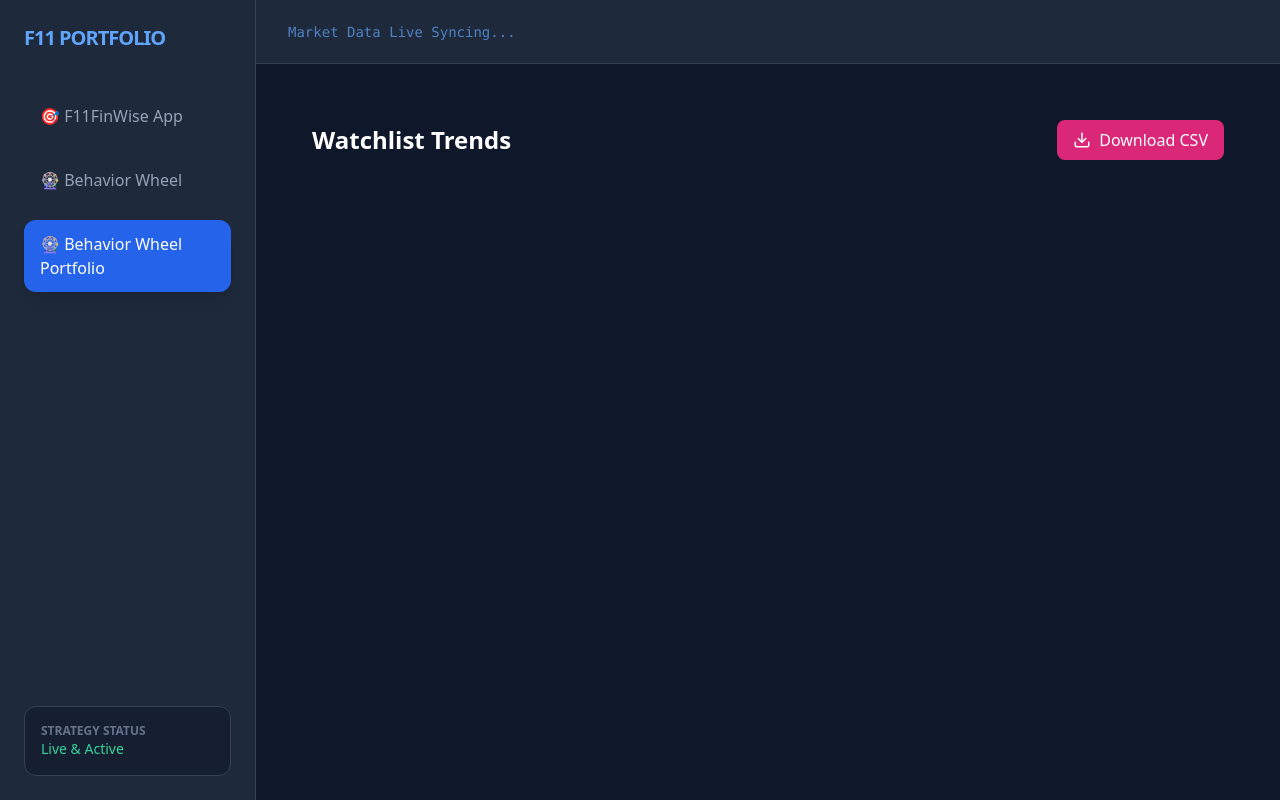
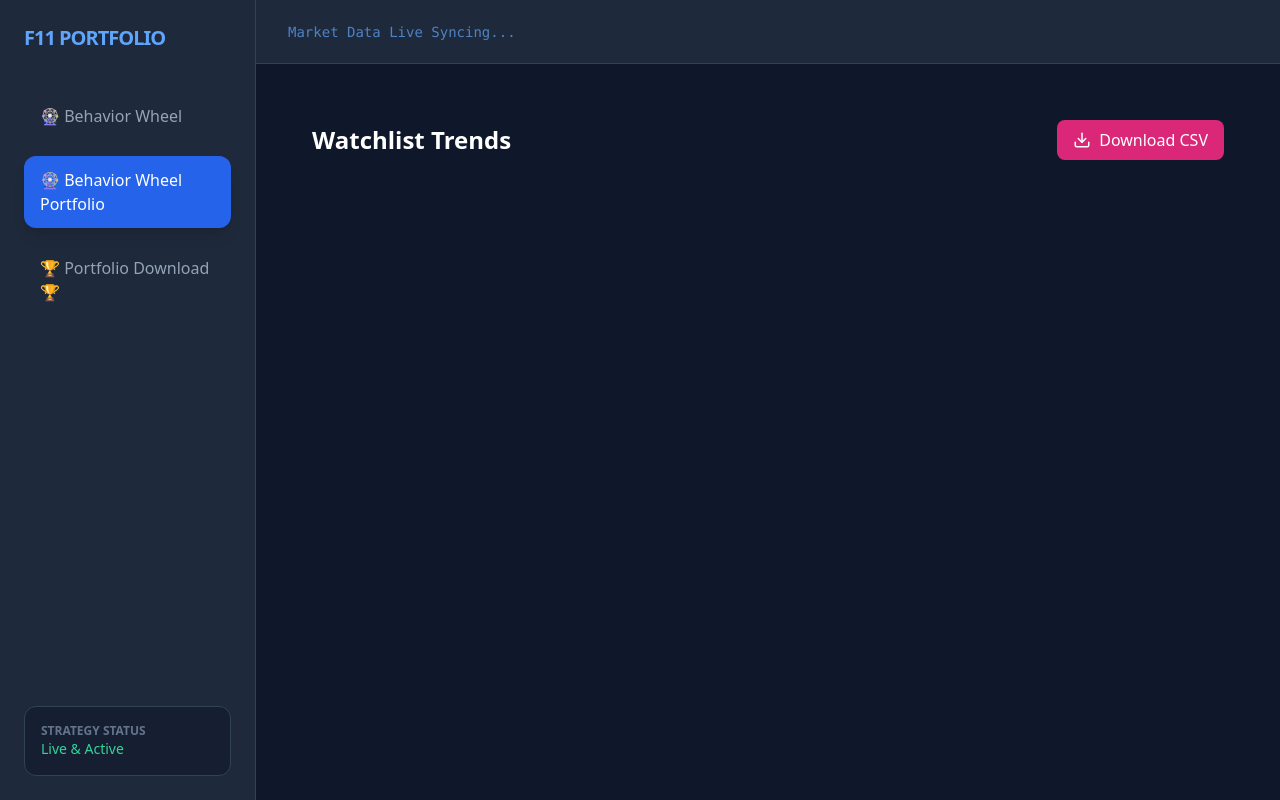
Before and after one commit to anusin1805/F11PortfolioWheelBiasesDriven, a React (Create React App) app: page / in a window 1280 px wide. Built offline with nearby package versions, Linux system fonts and the light colour scheme.

Commit message:
Update App.js

```diff
--- a/src/App.js
+++ b/src/App.js
@@ -6,9 +6,22 @@ function App() {
   const [iframeUrl, setIframeUrl] = useState("https://anusin1805.github.io/F11BehaviourFinanceWheelTest/");
 
   const navLinks = [
-    { id: 'F11Grow', label: '🎯 F11FinWise App', url: "https://anusin1805.github.io/F11BehaviourFinanceWheelTest/" },
-    { id: 'profile', label: '🎡 Behavior Wheel', url: "https://anusin1805.github.io/F11BehaviourFinanceWheelTest/" },
-    { id: 'Portfolio', label: '🎡 Behavior Wheel Portfolio', isReact: true },
+    {
+      id: 'profile',
+      label: '🎡 Behavior Wheel',
+      url: "https://anusin1805.github.io/F11BehaviourFinanceWheelTest/"
+    },
+    {
+      id: 'Portfolio',
+      label: '🎡 Behavior Wheel Portfolio',
+      isReact: true
+    },
+    {
+      id: 'PortfolioDownload',
+      label: '🏆 Portfolio Download 🏆',
+      // This is the Google Sheet URL with minimal parameters for embedding
+      url: "https://docs.google.com/spreadsheets/d/11-G1tbWMxIrPVCi1npZOCfs-MZmr_4qBobcRCyP_viE/edit?usp=sharing&widget=true&headers=false&rm=minimal"
+    },
   ];
 
   return (
@@ -50,12 +63,20 @@ function App() {
             /* Render the Live Watchlist Component */
             <FinWiseIntegration />
           ) : (
-            /* Render the External Tools in an Iframe */
-            <div className="w-full h-full rounded-2xl overflow-hidden border border-slate-700 shadow-2xl bg-white">
+            /* Render External Tools (Behavior Wheel OR Google Sheet) */
+            <div className="w-full h-full rounded-2xl overflow-hidden border border-slate-700 shadow-2xl bg-white flex flex-col">
+
+              {/* Conditional Header specifically for Portfolio Download */}
+              {view === 'PortfolioDownload' && (
+                <div className="bg-slate-100 p-4 border-b border-slate-300">
+                   <h4 className="m-0 text-center font-bold text-slate-800">Portfolio Update Form</h4>
+                </div>
+              )}
+
               <iframe
                   src={iframeUrl}
-                  className="w-full h-full border-none"
-                  title="FinWise Tool"
+                  className="w-full h-full border-none flex-1"
+                  title="External Tool"
                   sandbox="allow-scripts allow-same-origin allow-forms"
               />
             </div>
```
